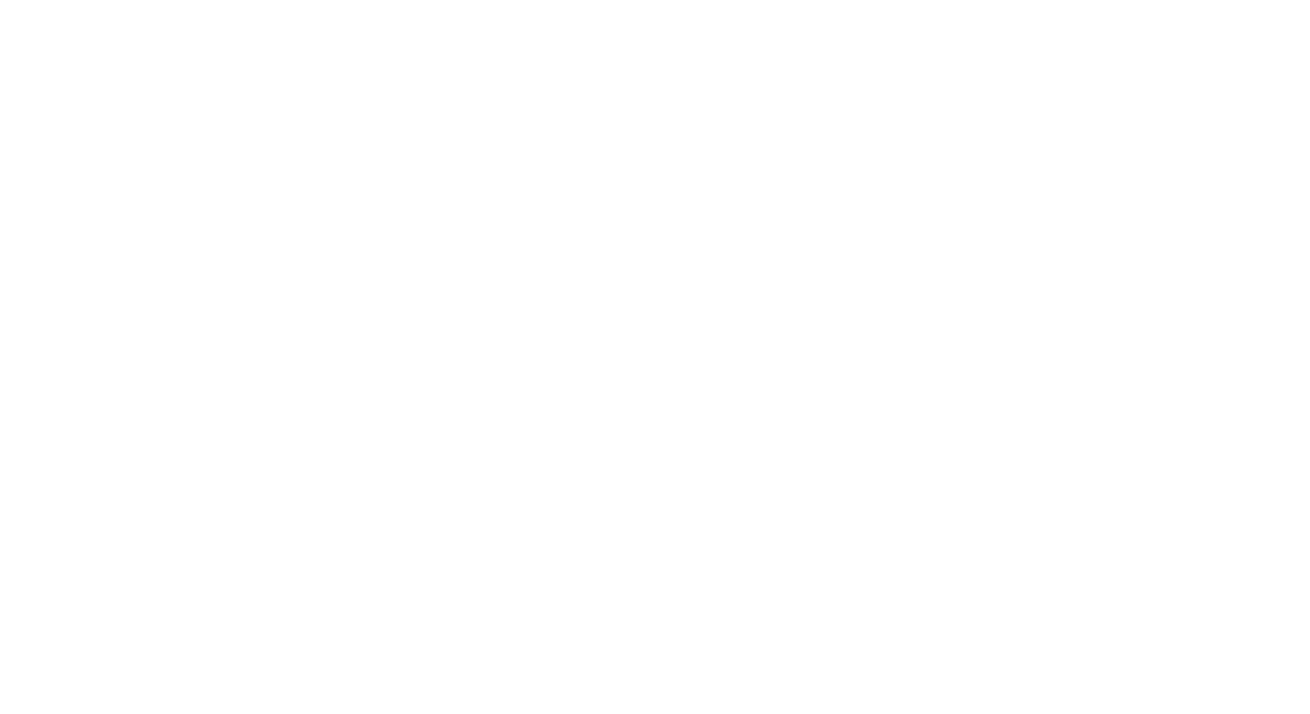
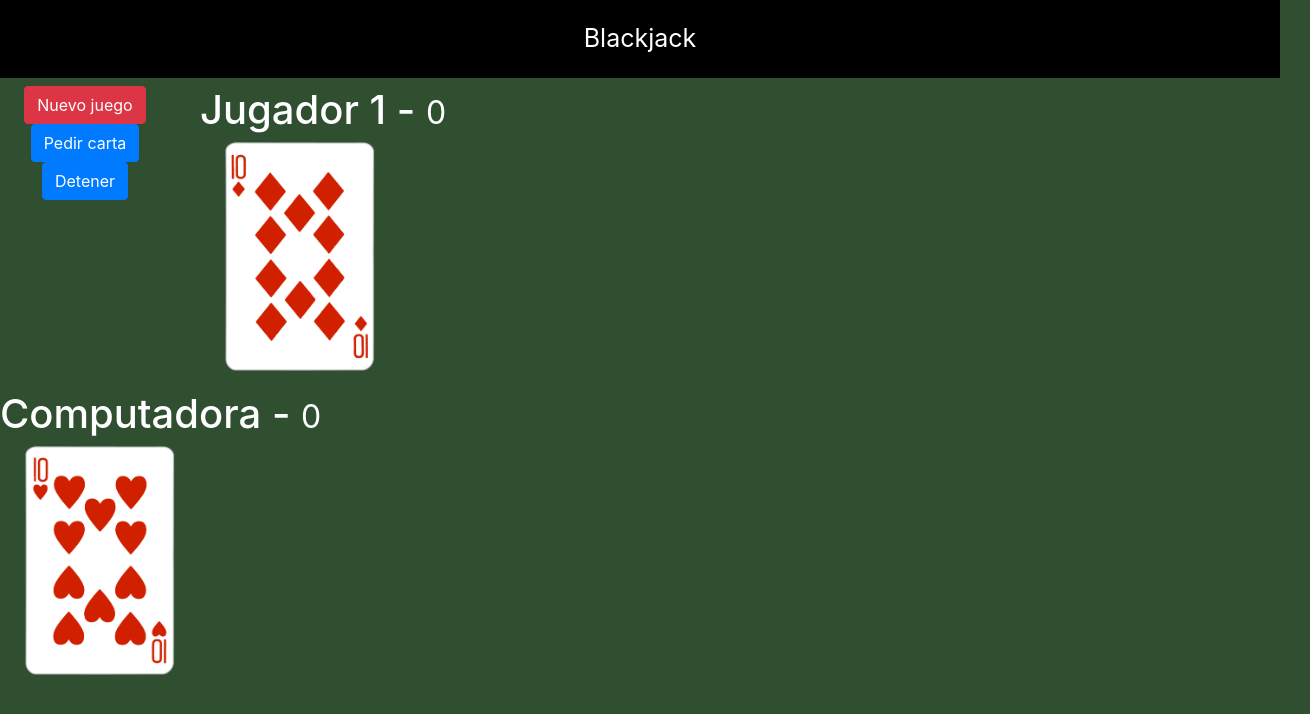
Before and after one commit to Angel-Diaz-H/DevTalles-JavaScript-Moderno-Guia-para-dominar-el-lenguaje, a plain HTML site: page 02-Blackjack/index.html in a window 1280 px wide. Shown: the whole page, 1310 px wide, since content can reach past the window. Drawn offline with nearby package versions, Linux system fonts and the light colour scheme.

Commit message:
Estilo y estructura de nuestro juego

```diff
--- a/02-Blackjack/assets/css/styles.css
+++ b/02-Blackjack/assets/css/styles.css
@@ -0,0 +1,23 @@
+html, body {
+    margin: 0px;
+    background-color: #2F4F30;
+    color: white;
+}
+.titulo {
+    text-align: center;
+    background-color: black;
+    color: white;
+    padding: 20px;
+    font-size: 25px;
+}
+
+.carta {
+    position: relative;
+    width: 150px;
+    left: 100px;
+    margin-left: -75px;
+}
+
+#computadora-cartas, #jugador-cartas {
+    height: 240px;
+}
--- a/02-Blackjack/index.html
+++ b/02-Blackjack/index.html
@@ -4,9 +4,42 @@
     <meta charset="UTF-8">
     <meta name="viewport" content="width=device-width, initial-scale=1.0">
     <title>Blackjack</title>
+    <link rel="stylesheet" href="https://cdn.jsdelivr.net/npm/bootstrap@4.4.1/dist/css/bootstrap.min.css" integrity="sha384-Vkoo8x4CGsO3+Hhxv8T/Q5PaXtkKtu6ug5TOeNV6gBiFeWPGFN9MuhOf23Q9Ifjh" crossorigin="anonymous">
     <link rel="stylesheet" href="assets/css/styles.css">
 </head>
 <body>
+    <header class="titulo">
+        Blackjack
+    </header>
+    <div class="row mt-2">
+        <div class="col text-center">
+            <button class='btn btn-danger'>Nuevo juego</button>
+            <button class='btn btn-primary'>Pedir carta</button>
+            <button class='btn btn-primary'>Detener</button>
+    </div>
+    <div class="row container">
+        <div class="col">
+            <h1>Jugador 1 - <small>0</small></h1>
+            <div id="jugador-cartas">
+                <!-- <img class="carta" src="assets/cartas/10D.png"> -->
+                <img class="carta" src="assets/cartas/10D.png">
+                <!-- <img class="carta" src="assets/cartas/10D.png"> -->
+                <!-- <img class="carta" src="assets/cartas/10D.png"> -->
+                <!-- <img class="carta" src="assets/cartas/10D.png"> -->
+            </div>
+    </div>
+    </div>
+    <div class="row container mt-2">
+        <div class="col">
+            <h1>Computadora - <small>0</small></h1>
+            <div id="computadora-cartas">
+                <!-- <img class="carta" src="assets/cartas/10H.png"> -->
+                <img class="carta" src="assets/cartas/10H.png">
+                <!-- <img class="carta" src="assets/cartas/10H.png"> -->
+                <!-- <img class="carta" src="assets/cartas/10H.png"> -->
+                <!-- <img class="carta" src="assets/cartas/10H.png"> -->
+            </div>
+    </div>
     <script src="assets/js/juego.js"></script>
 </script>
 </body>
```
